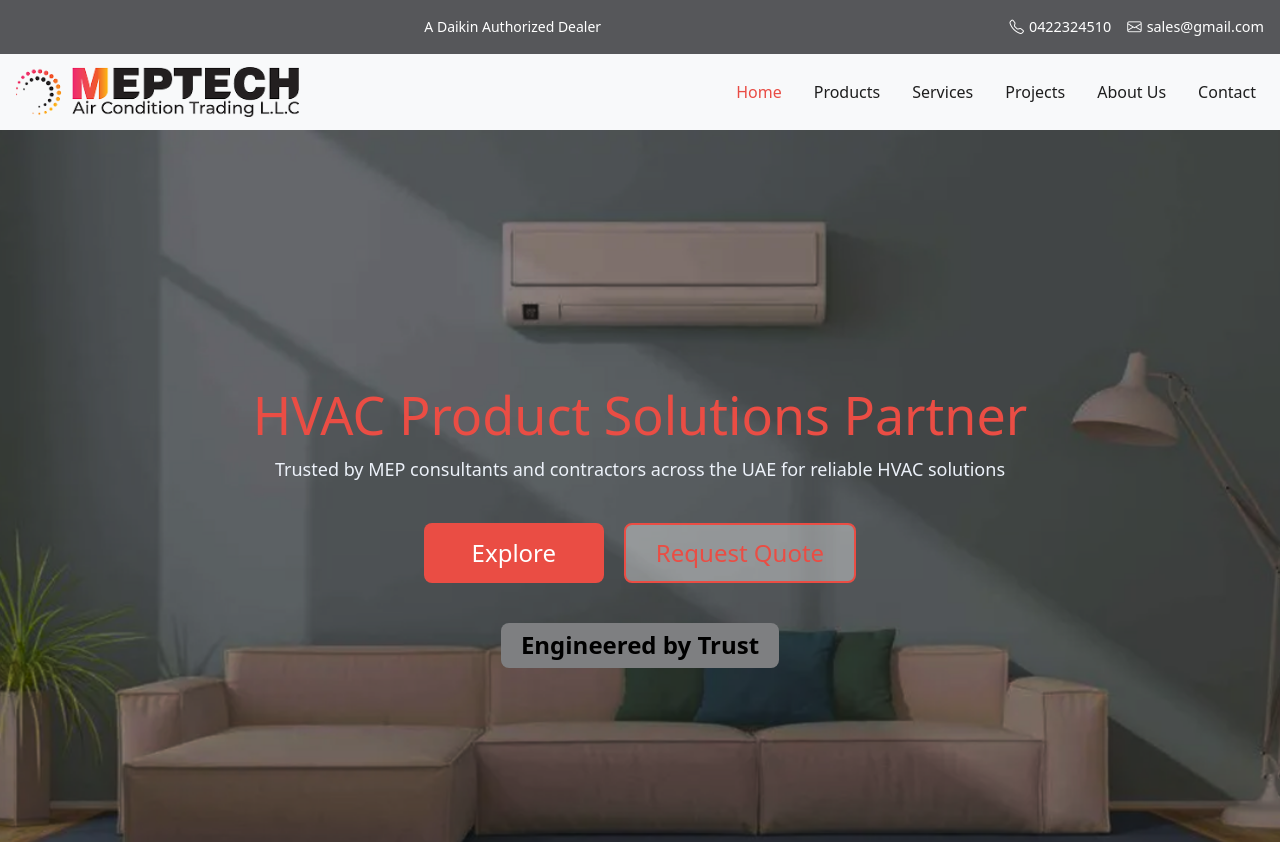
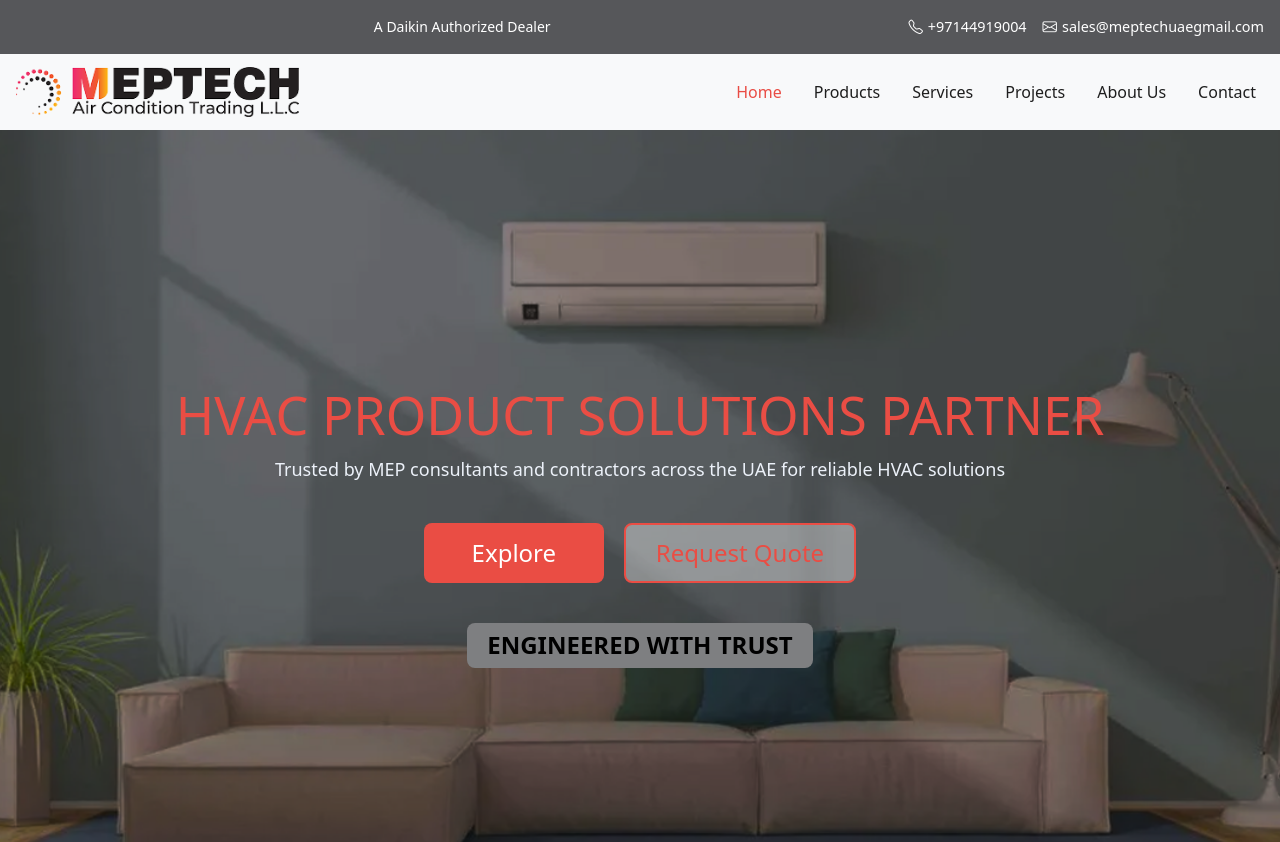
Before and after one commit to meptech308-lgtm/landing-page, an Angular app: page / in a window 1280 px wide. Shown: the top 842 px of the page. Built offline with nearby package versions, Linux system fonts and the light colour scheme.

Commit message:
client fixes

```diff
--- a/src/app/components/home/home.component.css
+++ b/src/app/components/home/home.component.css
@@ -50,7 +50,7 @@
 }
 
 .card img {
-    width: 60px;
+    width: 100px;
     height: 60px;
     object-fit: contain;
     margin-bottom: 1rem;
--- a/src/app/shared/banner/banner.component.html
+++ b/src/app/shared/banner/banner.component.html
@@ -8,6 +8,6 @@
         <button class="quote-btn">Request Quote</button>
     </div>
     <div class="label">
-        <h6>Engineered by Trust</h6>
+        <h6>ENGINEERED WITH TRUST</h6>
     </div>
 </div>
--- a/src/app/shared/banner/banner.component.ts
+++ b/src/app/shared/banner/banner.component.ts
@@ -14,7 +14,7 @@ export class BannerComponent {
   bannerData: any = {
     '/': {
       img: '/banner1.png',
-      title: 'HVAC Product Solutions Partner',
+      title: 'HVAC PRODUCT SOLUTIONS PARTNER',
       subtitle: 'Trusted by MEP consultants and contractors across the UAE for reliable HVAC solutions'
     },
     '/services': {
--- a/src/app/shared/footer/footer.component.html
+++ b/src/app/shared/footer/footer.component.html
@@ -40,8 +40,9 @@
                     <div class="contacts">
                         <h6>Contacts</h6>
                         <ul>
-                            <li><i class="bi bi-envelope"></i> info&#64;meptech.com</li>
-                            <li><i class="bi bi-telephone"></i> +936393071</li>
+                            <li><i class="bi bi-envelope"></i> sales&#64;meptechuaegmail.com</li>
+                            <li><i class="bi bi-telephone"></i> +971 4 491 9004</li>
+                            <li><i class="bi bi-whatsapp"></i> +971 56 504 8602</li>
                             <li><i class="bi bi-geo-alt"></i> Dubai,United Arab Emirates</li>
                             <li><i class="bi bi-calendar3"></i> Sun-Thu:8 am-6pm</li>
                         </ul>
--- a/src/app/shared/header/header.component.css
+++ b/src/app/shared/header/header.component.css
@@ -25,6 +25,15 @@
     align-items: center;
     gap: 5px;
     margin: 0;
+}
+
+.topbar-contact a {
+    display: flex;
+    align-items: center;
+    gap: 5px;
+    color: #fff;
+    text-decoration: none;
+    font-size: 0.9rem;
 }
 
 .navbar-nav .nav-link {
--- a/src/app/shared/header/header.component.html
+++ b/src/app/shared/header/header.component.html
@@ -5,8 +5,16 @@
             <p class="mb-0 small">A Daikin Authorized Dealer</p>
         </div>
         <div class="topbar-contact">
-            <p class="mb-0"><i class="bi bi-telephone"></i> 0422324510</p>
-            <p class="mb-0"><i class="bi bi-envelope"></i> sales&#64;gmail.com</p>
+            <p class="mb-0">
+                <a href="tel:+97144919004" class="text-white text-decoration-none">
+                    <i class="bi bi-telephone"></i> +97144919004
+                </a>
+            </p>
+            <p class="mb-0">
+                <a href="mailto:sales@meptechuaegmail.com" class="text-white text-decoration-none">
+                    <i class="bi bi-envelope"></i> sales&#64;meptechuaegmail.com
+                </a>
+            </p>
         </div>
     </div>
 
@@ -26,22 +34,28 @@
         <div class="collapse navbar-collapse justify-content-end" id="mainNavbar">
             <ul class="navbar-nav gap-3">
                 <li class="nav-item">
-                    <a class="nav-link" routerLink="/" routerLinkActive="active" (click)="closeNavbar()" [routerLinkActiveOptions]="{ exact: true }">Home</a>
+                    <a class="nav-link" routerLink="/" routerLinkActive="active" (click)="closeNavbar()"
+                        [routerLinkActiveOptions]="{ exact: true }">Home</a>
                 </li>
                 <li class="nav-item">
-                    <a class="nav-link" routerLink="/products" (click)="closeNavbar()" routerLinkActive="active">Products</a>
+                    <a class="nav-link" routerLink="/products" (click)="closeNavbar()"
+                        routerLinkActive="active">Products</a>
                 </li>
                 <li class="nav-item">
-                    <a class="nav-link" routerLink="/services" (click)="closeNavbar()" routerLinkActive="active">Services</a>
+                    <a class="nav-link" routerLink="/services" (click)="closeNavbar()"
+                        routerLinkActive="active">Services</a>
                 </li>
                 <li class="nav-item">
-                    <a class="nav-link" routerLink="/projects" (click)="closeNavbar()" routerLinkActive="active">Projects</a>
+                    <a class="nav-link" routerLink="/projects" (click)="closeNavbar()"
+                        routerLinkActive="active">Projects</a>
                 </li>
                 <li class="nav-item">
-                    <a class="nav-link" routerLink="/about" (click)="closeNavbar()" routerLinkActive="active">About Us</a>
+                    <a class="nav-link" routerLink="/about" (click)="closeNavbar()" routerLinkActive="active">About
+                        Us</a>
                 </li>
                 <li class="nav-item">
-                    <a class="nav-link" routerLink="/contact" (click)="closeNavbar()" routerLinkActive="active">Contact</a>
+                    <a class="nav-link" routerLink="/contact" (click)="closeNavbar()"
+                        routerLinkActive="active">Contact</a>
                 </li>
             </ul>
         </div>
```
